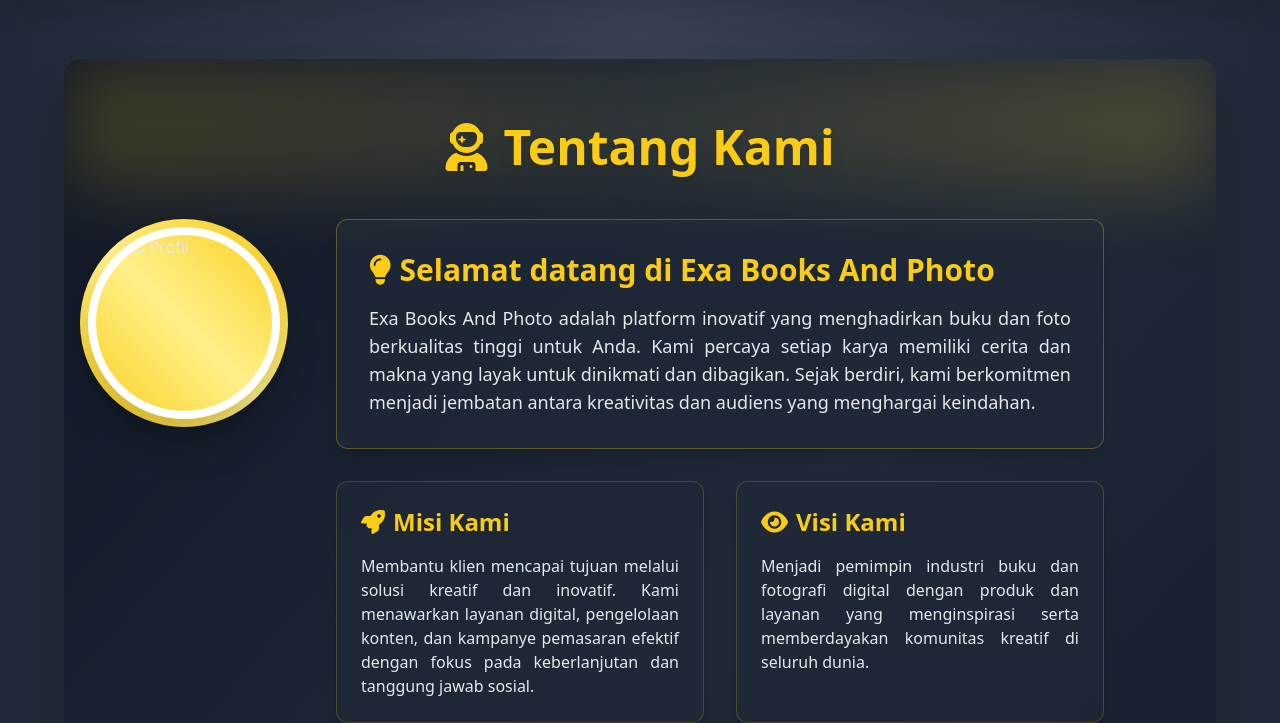
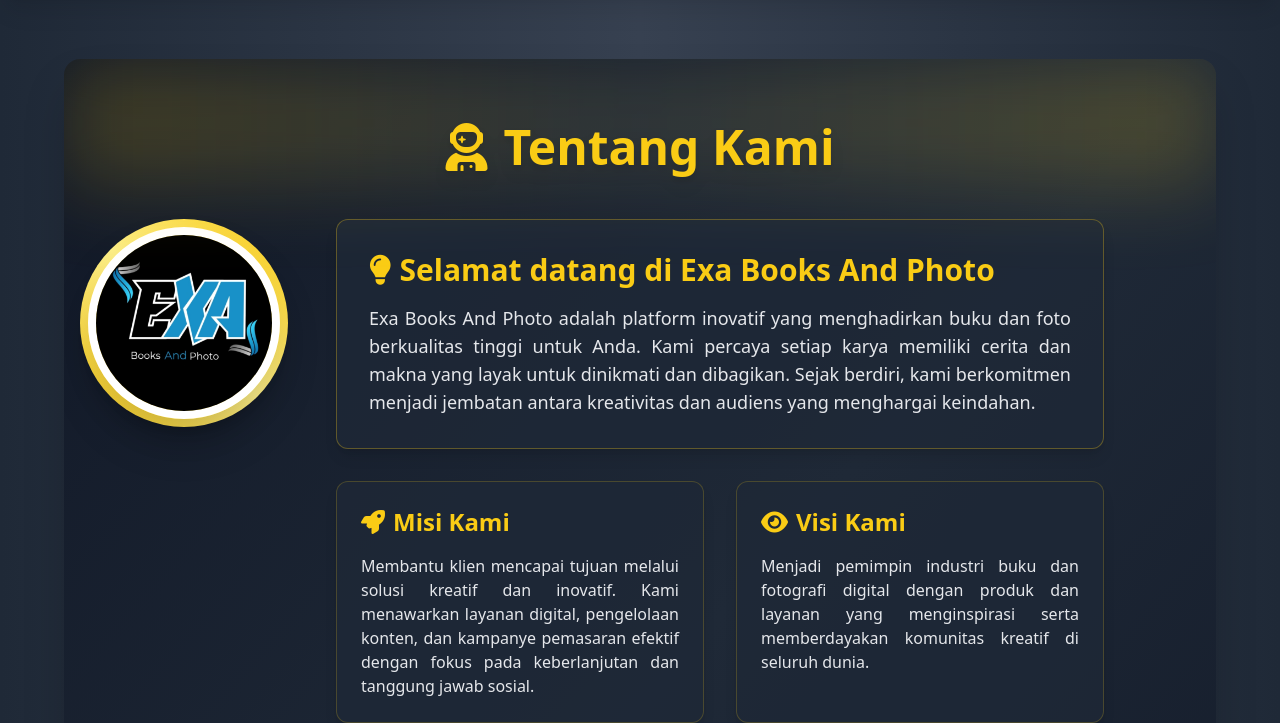
Before and after one commit to belakang123/ExaBooksAndPhoto, a plain HTML site: page tentang.html in a window 1280 px wide. Shown: the part 110-833 px from the top of the page. Drawn offline with Linux system fonts and the light colour scheme.

Commit message:
Update tentang.html

```diff
--- a/tentang.html
+++ b/tentang.html
@@ -201,7 +201,7 @@
       </div>
       <div class="flex flex-col md:flex-row items-center md:items-start gap-8 md:gap-12">
         <div class="bg-gradient-to-tr from-yellow-400 via-yellow-200 to-yellow-400 p-2 rounded-full shadow-xl flex-shrink-0">
-          <img src="../src/foto profil.jpg" alt="Foto Profil" class="w-48 h-48 rounded-full object-cover border-8 border-white shadow-2xl" />
+          <img src="foto profil.jpg" alt="Foto Profil" class="w-48 h-48 rounded-full object-cover border-8 border-white shadow-2xl" />
         </div>
         <div class="max-w-3xl space-y-6 md:space-y-8 text-center md:text-left">
           <div class="bg-gray-800/80 rounded-xl shadow-lg p-6 md:p-8 border border-yellow-400/30">
```
